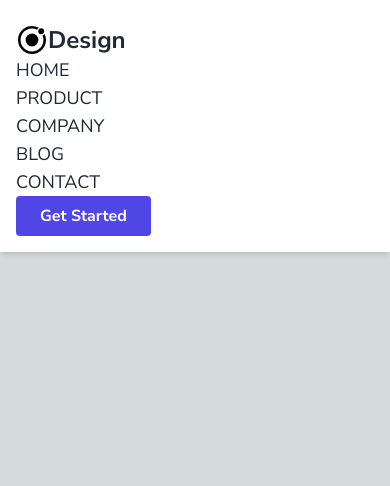
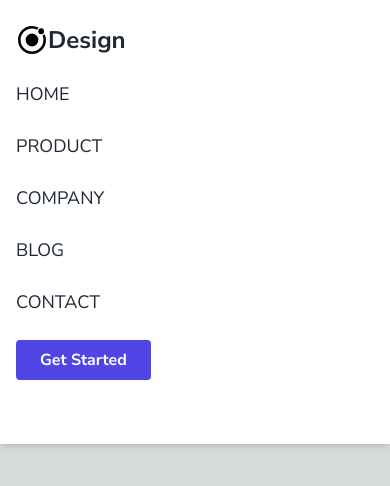
Before and after one commit to ratidzo/design, a Next.js app: page / in a window 390 px wide. Shown: the top 486 px of the page. Built offline with nearby package versions, Linux system fonts and the light colour scheme.

Commit message:
dev: set vertical padding to nav links

```diff
--- a/app/components/Nav.tsx
+++ b/app/components/Nav.tsx
@@ -36,11 +36,11 @@ export default function Nav() {
                         Design
                     </h1>
                 </div>
-                <ul className="md:flex md:items-center" >
+                <ul className="md:flex md:items-center md:pb-0 pb-12" >
                     {
                         Links.map((link) => (
                             <li key={link.name}
-                            className="md:ml-8 text-lg" >
+                            className="md:ml-8 text-lg md:my-0 my-6" >
                                 <Link href={link.link}
                                 className="text-gray-800 hover:text-gray-400
                             duration-500 " >
```
